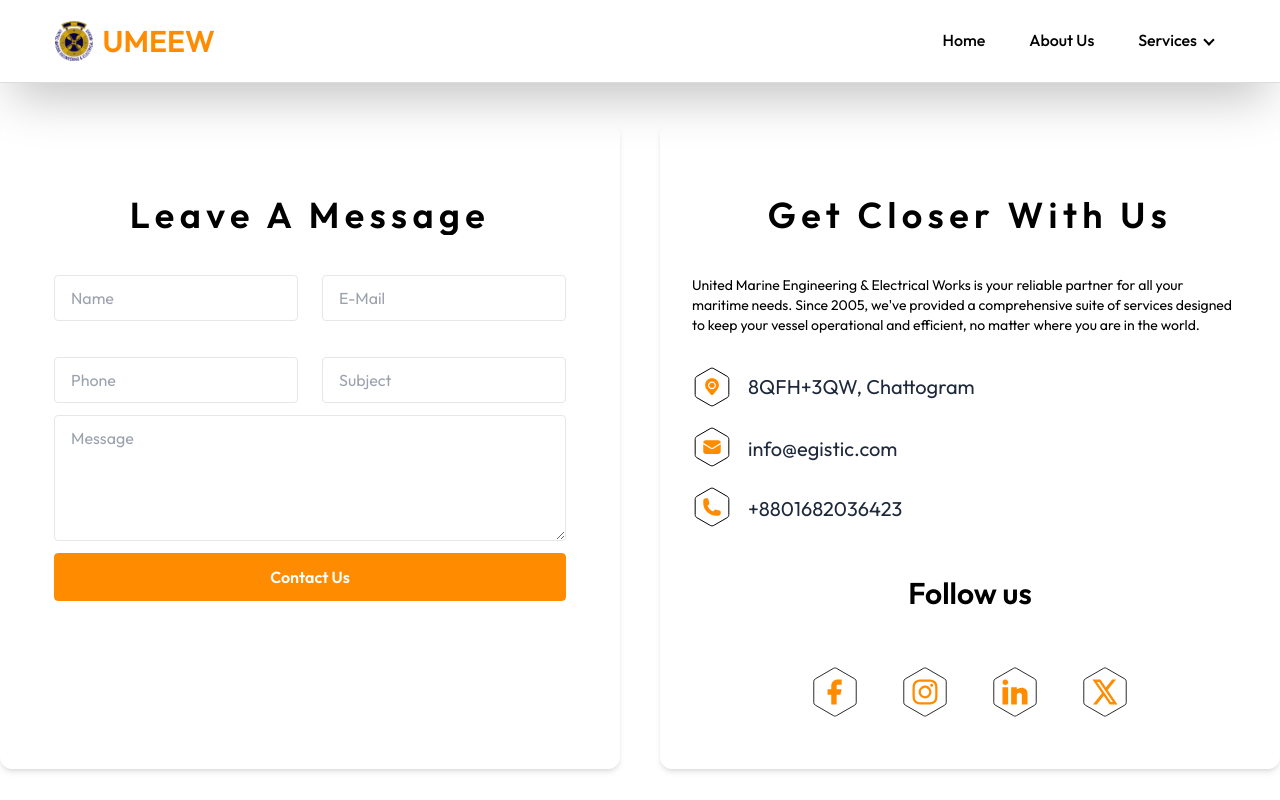
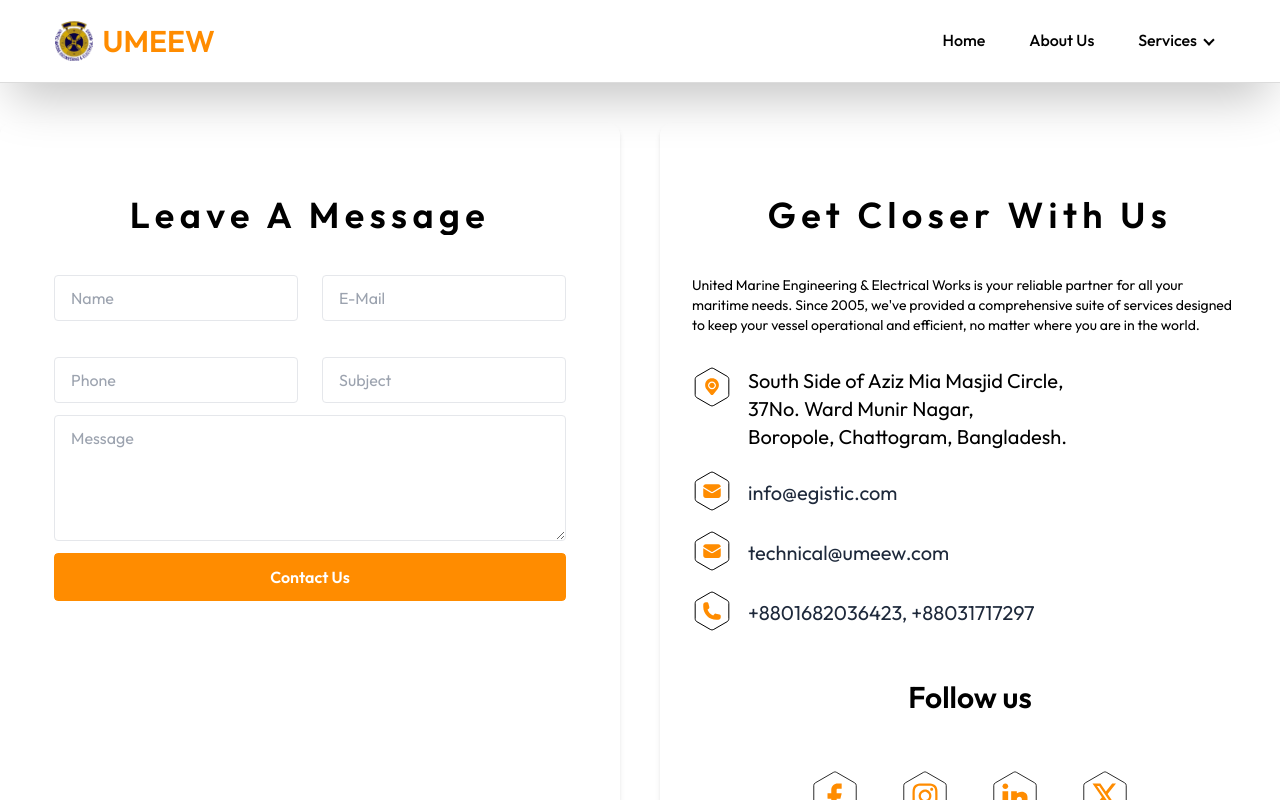
Before and after one commit to BackBenchersItHouse/Umeew-maritime, a React (Vite) app: page / in a window 1280 px wide. Both pictures are taken after a click on the item "Get a Quote". Shown: the top 800 px of the page. Built offline with nearby package versions, Linux system fonts and the light colour scheme.

Commit message:
footer done

```diff
--- a/src/Pages/AboutUs/AboutUs.jsx
+++ b/src/Pages/AboutUs/AboutUs.jsx
@@ -82,11 +82,11 @@ const AboutUs = () => {
             alt="man"
           />
           <div>
-            <p className="text-5xl font-bold mb-10 leading-snug">
+            <p className="text-3xl px-4 md:px-0 md:text-5xl font-bold mb-10 leading-snug">
               United Marine Engineering & Electrical: Your Trusted Partner for a
               Successful Voyage (Established 2005)
             </p>
-            <p className=" ">
+            <p className=" text-base md:text-lg px-4 md:px-0">
               Welcome aboard United Marine Engineering & Electrical Works! Since
               2005, we've navigated the ever-changing seas of the maritime
               industry, providing a comprehensive suite of services designed to
@@ -108,7 +108,7 @@ const AboutUs = () => {
               Works. We are eager to partner with you and contribute to your
               maritime endeavors.
             </p>
-            <p className="font-bold">
+            <p className="font-bold px-4 md:px-0">
               Sincerely, <br />
               [Chairman Name], <br />
               Chairman of the Board
@@ -117,7 +117,7 @@ const AboutUs = () => {
         </section>
         {/* Meet our team leader */}
         <section className="max-w-7xl mx-auto mb-32">
-          <p className="text-5xl text-center my-14 font-bold">
+          <p className="text-3xl md:text-5xl text-center my-14 font-bold">
             Meet Our Team Leaders
           </p>
           <div className="flex flex-wrap justify-center gap-16">
@@ -128,7 +128,7 @@ const AboutUs = () => {
         </section>
         {/* Works */}
         <section className="mb-28">
-          <p className="text-5xl text-center my-14 font-bold md:w-[70%] leading-tight mx-auto">
+          <p className="text-3xl md:text-5xl md:px-0 px-4 text-center my-14 font-bold md:w-[70%] leading-tight mx-auto">
             United Marine Engineering & Electrical Works: A Symphony of
             Expertise
           </p>
--- a/src/Pages/Home/Banner.jsx
+++ b/src/Pages/Home/Banner.jsx
@@ -19,9 +19,9 @@ const Banner = () => {
             chandlery, repair (electrical & mechanical), supply, logistics, and
             export services. Get a free quote today!
           </p>
-          <div className="flex items-center gap-0 md:gap-5 justify-around md:justify-start">
-            <Link onClick={scrollToTop} to='/about-us' className="animate-motion-lr-500ms md:animate-motion-lr-700ms"><Button>Learn More</Button></Link>
-            <Link onClick={scrollToTop} to='/service/ship-chandlery' className="animate-motion-rl-500ms md:animate-motion-lr-400ms"><Button btnClass='!bg-primary' divClass='bg-secondary'>Our Services</Button></Link>
+          <div className="w-1/3 mx-auto">
+            <Link onClick={scrollToTop} to='/about-us' className="animate-motion-lr-500ms  md:animate-motion-lr-700ms"><Button>Learn More</Button></Link>
+
           </div>
         </div>
         <div className="max-w-[470px] basis-1/2 mx-auto md:mx-0 py-24 md:py-0 animate-motion-lr-300ms md:animate-motion-rl-1s">
--- a/src/components/ContactUsPage.jsx
+++ b/src/components/ContactUsPage.jsx
@@ -99,7 +99,7 @@ const ContactUsPage = () => {
             </p>
 
             <div className="flex flex-col gap-5 mt-8">
-              <div className="flex items-center gap-4">
+              <div className="flex  gap-4">
                 <span>
                   {/* map icon */}
                   <svg
@@ -126,8 +126,12 @@ const ContactUsPage = () => {
                   </svg>
                   {/* map icon */}
                 </span>
-                <span className="text-slate-800 text-xl">
-                  8QFH+3QW, Chattogram
+                <span className="text-xl">
+                  South Side of Aziz Mia Masjid Circle,
+                  <br />
+                  37No. Ward Munir Nagar,
+                  <br />
+                  Boropole, Chattogram, Bangladesh.
                 </span>
               </div>
               <div className="flex items-center gap-4 ">
@@ -162,6 +166,38 @@ const ContactUsPage = () => {
                   </span>
                 </a>
               </div>
+              <div className="flex items-center gap-4 ">
+                <span>
+                  {/* mail icon */}
+                  <svg
+                    width="40"
+                    height="40"
+                    viewBox="0 0 40 40"
+                    fill="none"
+                    xmlns="http://www.w3.org/2000/svg"
+                  >
+                    <path
+                      d="M18.25 1.58771C19.3329 0.962498 20.6671 0.962498 21.75 1.58771L35.0705 9.27831C36.1534 9.90353 36.8205 11.059 36.8205 12.3094V27.6906C36.8205 28.941 36.1534 30.0965 35.0705 30.7217L21.75 38.4123C20.6671 39.0375 19.3329 39.0375 18.25 38.4123L4.92949 30.7217C3.84659 30.0965 3.17949 28.941 3.17949 27.6906V12.3094C3.17949 11.059 3.84659 9.90353 4.92949 9.27831L18.25 1.58771Z"
+                      stroke="black"
+                    />
+                    <path
+                      d="M11.25 17.2242V24.375C11.25 25.7557 12.3693 26.875 13.75 26.875H26.25C27.6307 26.875 28.75 25.7557 28.75 24.375V17.2242L21.3102 21.8026C20.5067 22.297 19.4933 22.297 18.6898 21.8026L11.25 17.2242Z"
+                      fill="#FF8C00"
+                    />
+                    <path
+                      d="M28.75 15.7565V15.625C28.75 14.2443 27.6307 13.125 26.25 13.125H13.75C12.3693 13.125 11.25 14.2443 11.25 15.625V15.7565L19.3449 20.738C19.7466 20.9852 20.2534 20.9852 20.6551 20.738L28.75 15.7565Z"
+                      fill="#FF8C00"
+                    />
+                  </svg>
+
+                  {/* mail icon */}
+                </span>
+                <a href="mailto:.....">
+                  <span className="text-slate-800 text-xl">
+                    technical@umeew.com
+                  </span>
+                </a>
+              </div>
               <div className="flex items-center gap-4 mb-5 conncet-anim ">
                 <span>
                   {/* call icon  */}
@@ -188,7 +224,8 @@ const ContactUsPage = () => {
                 </span>
 
                 <a href="https://wa.me/8801682036423" target="_blank">
-                  <span className="text-slate-800 text-xl">+8801682036423</span>
+                  <span className="text-slate-800 text-xl">+8801682036423,</span>
+                  <span className="text-slate-800 text-xl"> +88031717297</span>
                 </a>
               </div>
             </div>
--- a/src/components/Shared/Footer.jsx
+++ b/src/components/Shared/Footer.jsx
@@ -69,9 +69,7 @@ const Footer = () => {
               </li>
             </ul>
           </section>
-
-          <div className="flex flex-wrap md:flex-nowrap justify-between gap-10 md:gap-40">
-            <section className="max-w-60">
+          <section className=" text-center mx-auto mb-5 md:mb-0 md:mx-0">
             <h3 className="text-3xl text-secondary font-semibold mb-6">
               Quick Links
             </h3>
@@ -84,8 +82,7 @@ const Footer = () => {
               </li>
             </ul>
           </section>
-
-            <section className="">
+          <section className="text-center mx-auto md:mx-0">
             <h3 className="text-3xl text-secondary font-semibold mb-6">
               Support
             </h3>
@@ -98,7 +95,8 @@ const Footer = () => {
               </li>
             </ul>
           </section>
-          </div>
+
+
         </div>
 
         {/* Medium Device Hidden */}
```
Lines whose indentation alone changed are shown as unchanged.
